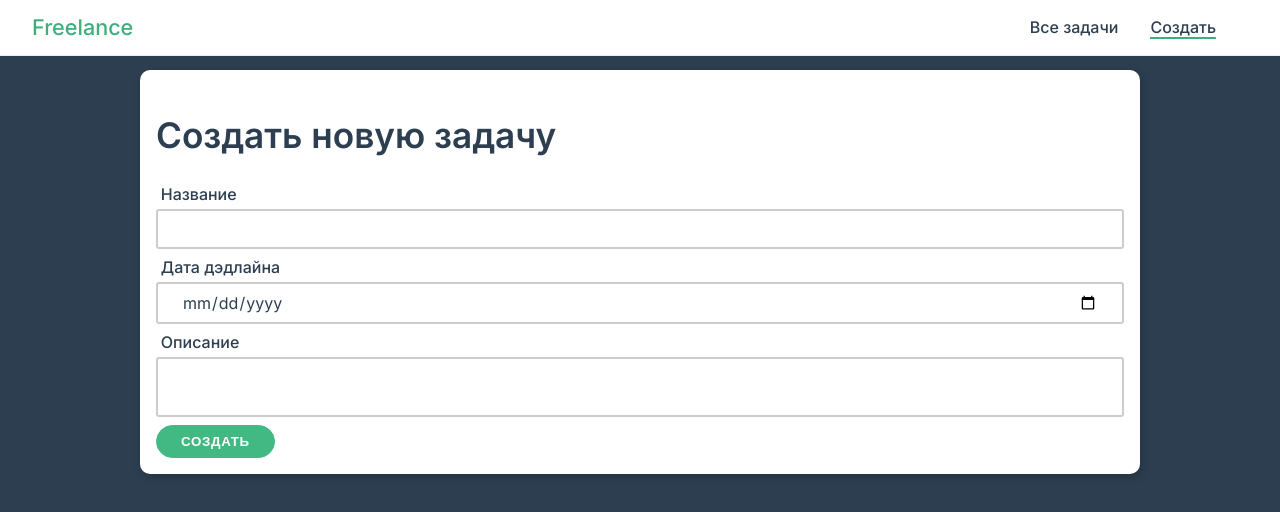
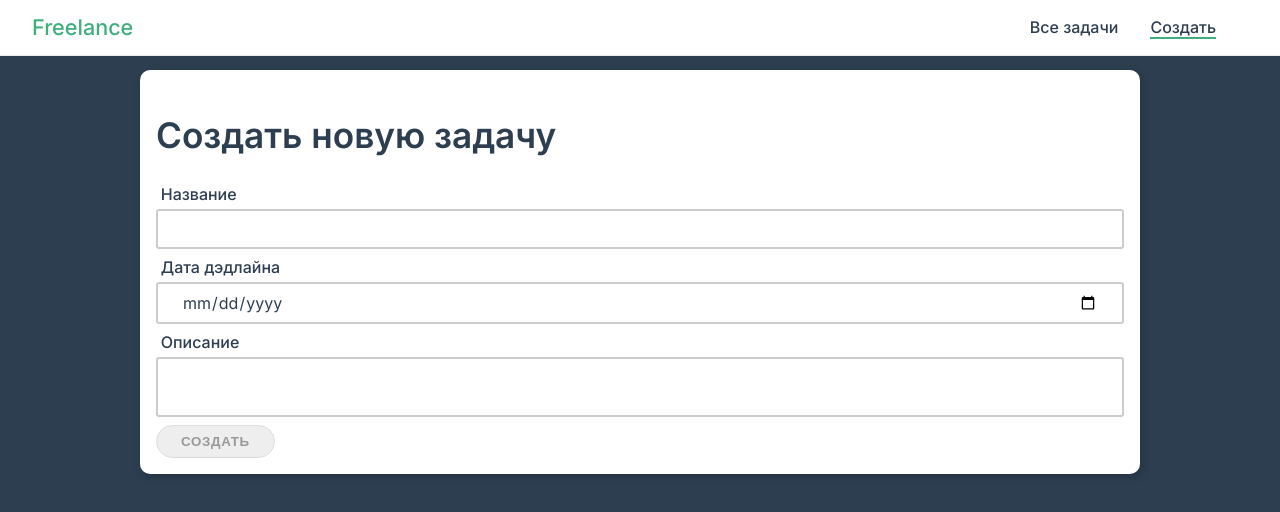
Before and after one commit to SuvStreet/app_vue_js_coursework_3, a Vue app: page /new_task in a window 1280 px wide. Shown: the top 512 px of the page. Built offline with nearby package versions, Linux system fonts and the light colour scheme.

Commit message:
valid button create new task

```diff
--- a/src/views/New.vue
+++ b/src/views/New.vue
@@ -3,23 +3,42 @@
     <h1>Создать новую задачу</h1>
     <div class="form-control">
       <label for="title">Название</label>
-      <input type="text" id="title">
+      <input type="text" id="title" v-model.trim="validTitle" />
     </div>
 
     <div class="form-control">
       <label for="date">Дата дэдлайна</label>
-      <input type="date" id="date">
+      <input type="date" id="date" v-model="validDate" />
     </div>
 
     <div class="form-control">
       <label for="description">Описание</label>
-      <textarea id="description"></textarea>
+      <textarea id="description" v-model.trim="validDescription"></textarea>
     </div>
 
-    <button class="btn primary">Создать</button>
+    <button class="btn primary" :disabled="isDisabled">Создать</button>
   </form>
 </template>
 
+<script>
+import { computed, reactive, toRefs } from '@vue/reactivity'
 
-<script>
+export default {
+  setup() {
+    const dataInput = reactive({
+      validTitle: '',
+      validDate: '',
+      validDescription: '',
+    })
+
+    const isDisabled = computed(() => {
+      return !Object.values(dataInput).every((value) => value.length > 0)
+    })
+
+    return {
+      isDisabled,
+      ...toRefs(dataInput),
+    }
+  },
+}
 </script>
```
